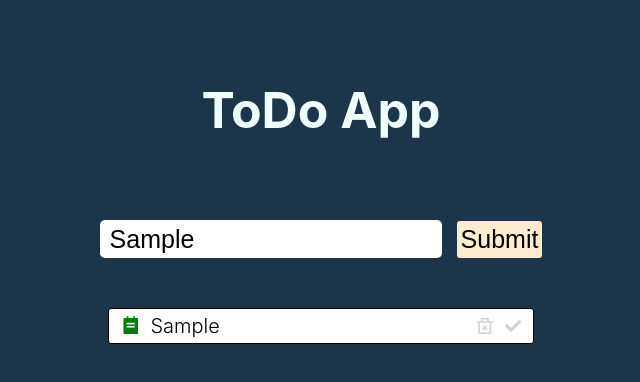
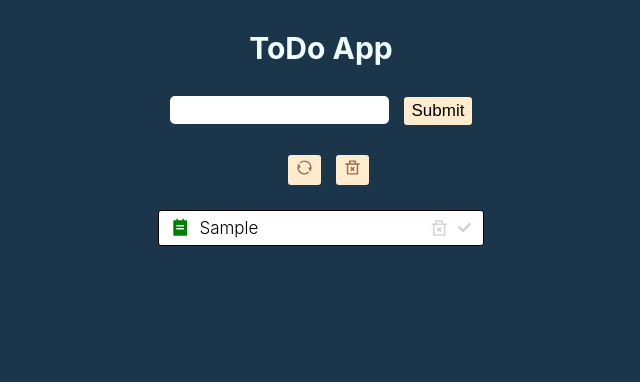
Before and after one commit to dilemann/todo-with-react, a React (Create React App) app: page / in a window 1280 px wide. Both pictures are taken after typing "Sample" into the empty fields and a click on the button "Submit". Shown: the top 382 px of the page, without its empty margins (319-959 px from the left). Built offline with nearby package versions, Linux system fonts and the light colour scheme; the HTML template or start-up script is replaced by a standard one.

Commit message:
Hinzufügen von Aktionsbuttons, Erstellung einer 'isCompleted'-Funktionalität

```diff
--- a/src/App.module.css
+++ b/src/App.module.css
@@ -2,6 +2,6 @@
 
     text-align: center;
 
-    margin: 80px 0;
+    margin: 30px 0;
 
 }
--- a/src/App.tsx
+++ b/src/App.tsx
@@ -3,6 +3,7 @@ import style from './App.module.css';
 import TodoForm from './components/Todos/TodoForm';
 import TodoList from './components/Todos/TodoList';
 import { v4 as uuidv4 } from 'uuid';
+import TodoActions from './components/Todos/TodoActions';
 
 export type TodoItem = {
   id: string;
@@ -31,11 +32,33 @@ const App: React.FC = () => {
     );
   };
 
+  const resetTodos = () => {
+    setTodos([]);
+  };
+
+  const isCompletedTodo = (id: string) => {
+    setTodos(
+      todos.map((todo) => {
+        return todo.id === id
+          ? { ...todo, isCompleted: !todo.isCompleted }
+          : { ...todo };
+      })
+    );
+  };
+
+  const countCompletedTodos = () => {};
+
   return (
     <div className={style.App}>
       <h1 className={style.title}> ToDo App</h1>
+
       <TodoForm getTodoHandler={getNewTodo} />
-      <TodoList addTodo={todos} deleteTodo={deleteTodo} />
+      <TodoActions resetTodos={resetTodos} />
+      <TodoList
+        addTodo={todos}
+        deleteTodo={deleteTodo}
+        isCompleted={isCompletedTodo}
+      />
     </div>
   );
 };
--- a/src/components/Todos/Todo.module.css
+++ b/src/components/Todos/Todo.module.css
@@ -1,6 +1,6 @@
 .container {
 
-    width: 400px;
+    width: 300px;
     padding: 5px 12px;
     border-radius: 3px;
     cursor: pointer;
@@ -8,7 +8,7 @@
     margin: 20px auto;
     color: black;
     text-align: start;
-    font-size: 20px;
+    font-size: 17px;
     font-weight: 300;
     display: flex;
     align-items: center;
@@ -23,9 +23,10 @@
 
 }
 
-.listForm.completedTodo .icon,
-.listForm.completedTodo .deleteIcon,
-.listForm.completedTodo .acceptIcon {
+.container.completedTodo .todoIcon,
+.container.completedTodo .deleteIcon,
+.container.completedTodo .acceptIcon,
+.container.completedTodo .text {
     color: gray;
 }
 
--- a/src/components/Todos/Todo.tsx
+++ b/src/components/Todos/Todo.tsx
@@ -8,20 +8,31 @@ interface TodoProps {
   todo: {
     id: string;
     text: string;
+    isCompleted: boolean;
   };
   deleteTodo: (id: string) => void;
+  isCompleted: (id: string) => void;
 }
 
-const Todo: React.FC<TodoProps> = ({ todo, deleteTodo }) => {
+const Todo: React.FC<TodoProps> = ({ todo, deleteTodo, isCompleted }) => {
   return (
-    <div className={style.container}>
+    <div
+      className={
+        todo.isCompleted
+          ? `${style.container} ${style.completedTodo}`
+          : style.container
+      }
+    >
       <RiTodoFill className={style.todoIcon} />
       <div className={style.text}>{todo.text}</div>
       <RiDeleteBin2Line
         className={style.deleteIcon}
         onClick={() => deleteTodo(todo.id)}
       />
-      <FaCheck className={style.acceptIcon} />
+      <FaCheck
+        className={style.acceptIcon}
+        onClick={() => isCompleted(todo.id)}
+      />
     </div>
   );
 };
--- /dev/null
+++ b/src/components/Todos/TodoActions.module.css
@@ -0,0 +1,11 @@
+.container {
+
+    text-align: center;
+    margin-bottom: 25px;
+
+}
+
+.icon {
+
+    color: rgb(150, 108, 78);
+}
--- /dev/null
+++ b/src/components/Todos/TodoActions.tsx
@@ -0,0 +1,22 @@
+import { RiRefreshLine, RiDeleteBin2Line } from 'react-icons/ri';
+import Button from '../UI/Button';
+import style from './TodoActions.module.css';
+
+interface ToDoActionProps {
+  resetTodos: () => void;
+}
+
+const TodoActions: React.FC<ToDoActionProps> = ({ resetTodos }) => {
+  return (
+    <div className={style.container}>
+      <Button title="Reset all Todos" disabled={false} onClick={resetTodos}>
+        <RiRefreshLine className={style.icon} />
+      </Button>
+      <Button title="Delete Completed Todos" disabled={false}>
+        <RiDeleteBin2Line className={style.icon} />
+      </Button>
+    </div>
+  );
+};
+
+export default TodoActions;
--- a/src/components/Todos/TodoForm.module.css
+++ b/src/components/Todos/TodoForm.module.css
@@ -1,16 +1,17 @@
 .container {
 
-    margin-bottom: 50px;
+    margin-bottom: 30px;
+    text-align: center;
 
 }
 
 .input {
 
-    height: 38px;
-    font-size: 25px;
+    height: 28px;
+    font-size: 15px;
     border-radius: 5px;
     border: none;
     padding: 0 10px;
-    margin-right: 15px;
+
 
 }
--- a/src/components/Todos/TodoForm.tsx
+++ b/src/components/Todos/TodoForm.tsx
@@ -12,7 +12,7 @@ const TodoForm: React.FC<TodoFormProps> = ({ getTodoHandler }) => {
   const onSubmitHandler = (e: React.FormEvent<HTMLFormElement>) => {
     e.preventDefault();
     getTodoHandler(text);
-    setText(text);
+    setText('');
   };
 
   const onChangeHandler = (event: React.ChangeEvent<HTMLInputElement>) => {
@@ -23,13 +23,11 @@ const TodoForm: React.FC<TodoFormProps> = ({ getTodoHandler }) => {
     <form className={style.container} onSubmit={onSubmitHandler}>
       <input
         type="text"
-        // value={text}
+        value={text}
         className={style.input}
         onChange={onChangeHandler}
       />
-      <Button title="" disabled={false}>
-        Submit
-      </Button>
+      <Button title="Submit">Submit</Button>
     </form>
   );
 };
--- a/src/components/Todos/TodoList.tsx
+++ b/src/components/Todos/TodoList.tsx
@@ -6,13 +6,23 @@ import { TodoItem } from '../../App';
 interface TodoListProps {
   addTodo: TodoItem[];
   deleteTodo: (id: string) => void;
+  isCompleted: (id: string) => void;
 }
 
-const TodoList: React.FC<TodoListProps> = ({ addTodo, deleteTodo }) => {
+const TodoList: React.FC<TodoListProps> = ({
+  addTodo,
+  deleteTodo,
+  isCompleted,
+}) => {
   return (
     <div className={style.todoList}>
       {addTodo.map((todo) => (
-        <Todo key={todo.id} todo={todo} deleteTodo={deleteTodo} />
+        <Todo
+          key={todo.id}
+          todo={todo}
+          deleteTodo={deleteTodo}
+          isCompleted={isCompleted}
+        />
       ))}
     </div>
   );
--- a/src/components/UI/Button.module.css
+++ b/src/components/UI/Button.module.css
@@ -1,12 +1,21 @@
 .button {
 
     background-color: blanchedalmond;
-    font-size: 25px;
-    padding: 4px;
+    font-size: 17px;
+    padding: 4px 8px;
     display: inline;
 
     border: none;
     border-radius: 3px;
     cursor: pointer;
+    margin-left: 15px;
+    transition: background-color 0.3s;
+
 
 }
+
+.button:hover {
+
+    background-color: aquamarine;
+
+}
--- a/src/components/UI/Button.tsx
+++ b/src/components/UI/Button.tsx
@@ -1,24 +1,30 @@
+import React from 'react';
 import style from './Button.module.css';
 
 interface ButtonProps {
-  title: string;
-  disabled: boolean;
-  children: string;
+  title?: string;
+  disabled?: boolean;
+  children: React.ReactNode;
+  onClick?: () => void;
 }
 
-const Button = (props: ButtonProps) => {
-  const { title, disabled = false, children } = props;
+const Button: React.FC<ButtonProps> = ({
+  title,
+  disabled = false,
+  children,
+  onClick,
+  ...rest
+}) => {
   return (
-    <>
     <button
-        {...props}
       className={style.button}
       title={title}
       disabled={disabled}
+      onClick={onClick}
+      {...rest}
     >
       {children}
     </button>
-    </>
   );
 };
 
--- a/src/index.css
+++ b/src/index.css
@@ -11,7 +11,7 @@ body {
   /* justify-content: center; */
   height: 100vh;
   flex-direction: column;
-  font-size: 25px;
+  font-size: 15px;
   color: azure;
 
 }
@@ -20,16 +20,3 @@ code {
   font-family: source-code-pro, Menlo, Monaco, Consolas, 'Courier New',
     monospace;
 }
-
-button {
-
-  background-color: blanchedalmond;
-  font-size: 25px;
-  padding: 4px;
-  display: inline;
-
-  border: none;
-  border-radius: 3px;
-  cursor: pointer;
-
-}
```
Lines whose indentation alone changed are shown as unchanged.
